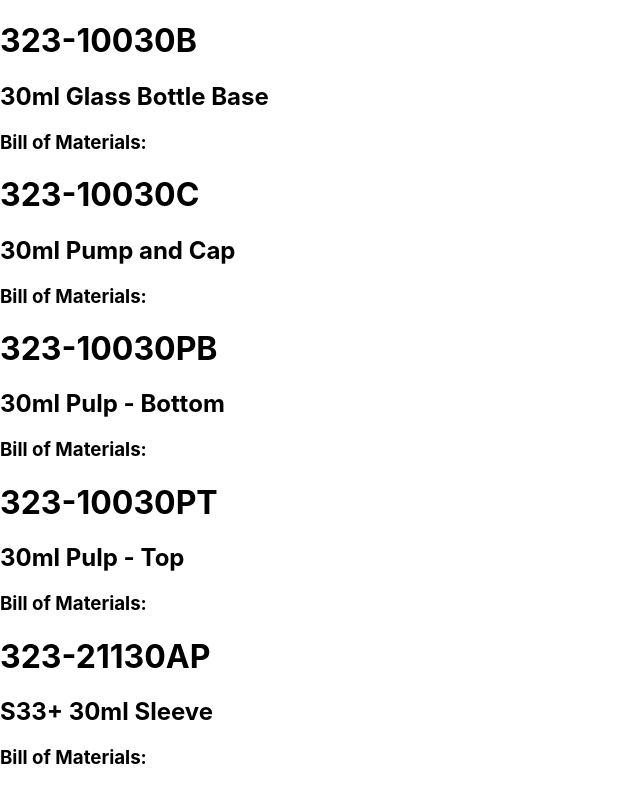
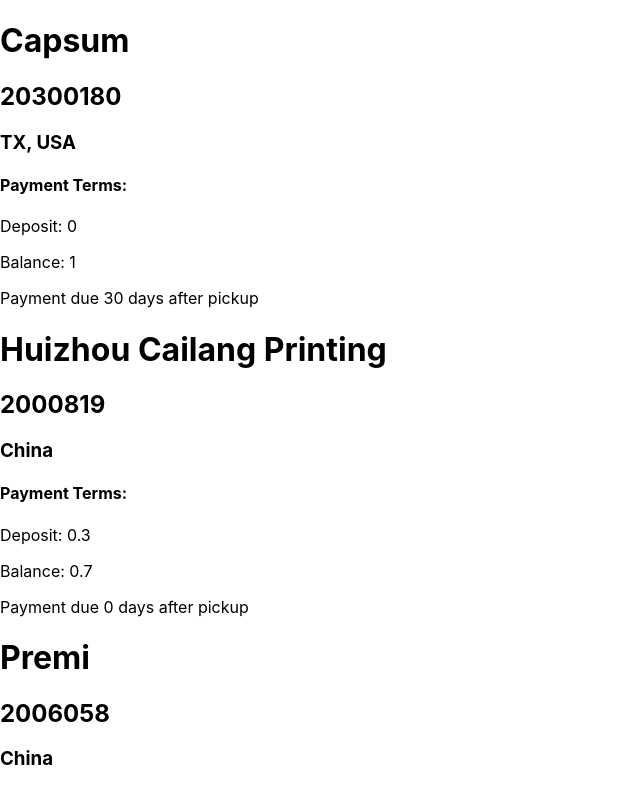
Before and after one commit to thecouchcushen/SupplyChainBuddy, a React (Create React App) app in the folder frontend/: page / in a window 1280 px wide. Shown: the top 794 px of the page, without its empty margins (0-640 px from the left). Built offline with nearby package versions, Linux system fonts and the light colour scheme; data requests are answered from the project's data file.

Commit message:
Suppliers Base Components Completed

```diff
--- a/frontend/src/App.js
+++ b/frontend/src/App.js
@@ -3,20 +3,25 @@ import {useState} from 'react'
 import {useMount} from 'react-use'
 import poService from './services/pos'
 import skuService from './services/skus'
+import supplierService from  './services/suppliers'
 import Pos from './components/Pos';
 import SkuCatalog from './components/SKUs';
+import Suppliers from './components/Suppliers'
 
 function App() {
   const [pos, setPos] = useState([])
   const [skus, setSkus] = useState([])
+  const [suppliers, setSuppliers] = useState([])
 
+  useMount(() => supplierService.getAll().then(response => setSuppliers(response)))
+  useMount(() => skuService.getAll().then(response => setSkus(response)))
   useMount(() => poService.getAll().then(response => setPos(response)))
-  //poService.getAll().then(response => setPos(response))
-  useMount(() => skuService.getAll().then(response => setSkus(response)))
   //console.log(pos)
   //console.log(skus)
   return (
     <div>
+        <Suppliers key="SupplierCatalog" suppliers={suppliers} />
+
         <SkuCatalog key={"SkuCatalog"}  skus={skus}/>
         <Pos key={"PurchaseOrders"} pos={pos} />
     </div>
--- /dev/null
+++ b/frontend/src/components/Supplier.js
@@ -0,0 +1,15 @@
+const Supplier = ({supplier}) => {
+    return (
+        <div>
+          <h1>{supplier.description}</h1>
+          <h2>{supplier.supplierID}</h2>
+          <h3>{supplier.location}</h3>
+          <h4>Payment Terms:</h4>
+          <p>Deposit: {supplier.paymentTerms.deposit}</p>
+          <p>Balance: {supplier.paymentTerms.balance}</p>
+          <p>Payment due {supplier.paymentTerms.daysAfterPickup} days after pickup</p>
+        </div>
+    )
+}
+
+export default Supplier
--- /dev/null
+++ b/frontend/src/components/Suppliers.js
@@ -0,0 +1,11 @@
+import Supplier from "./Supplier"
+
+const Suppliers = ({suppliers}) => {
+    return (
+        suppliers.map((supplier, i) =>
+            <Supplier key={"Supplier" + supplier.description} supplier={supplier} />
+        )
+    )
+}
+
+export default Suppliers
```
